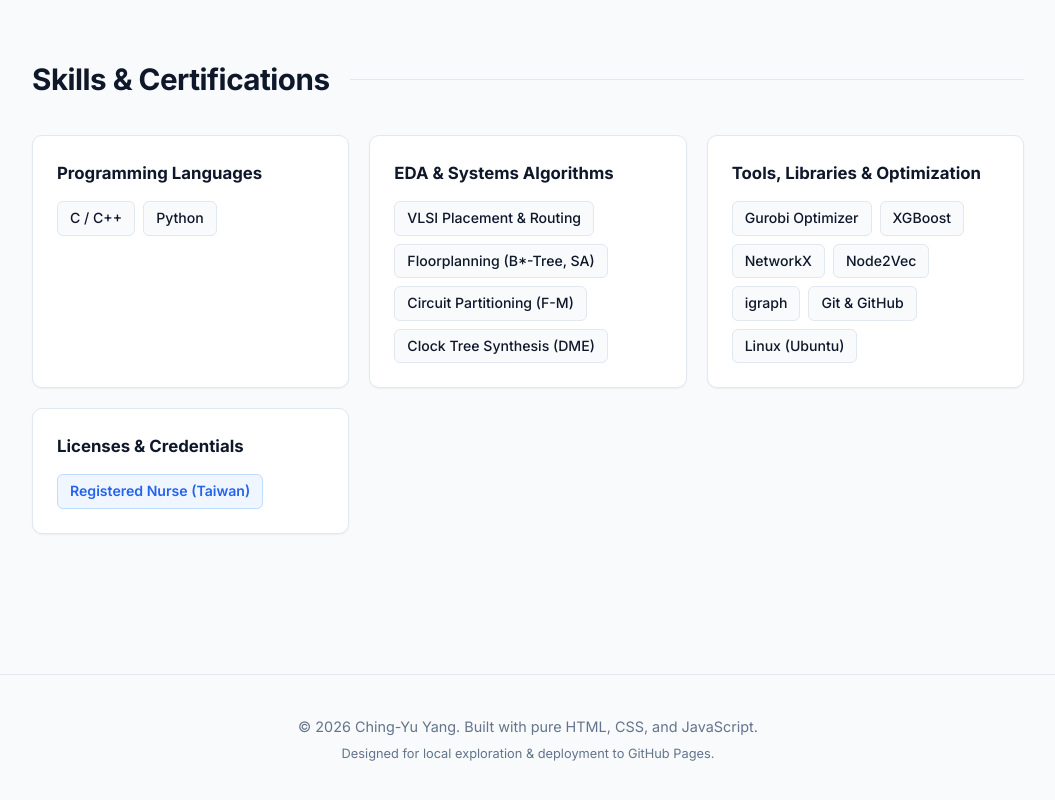
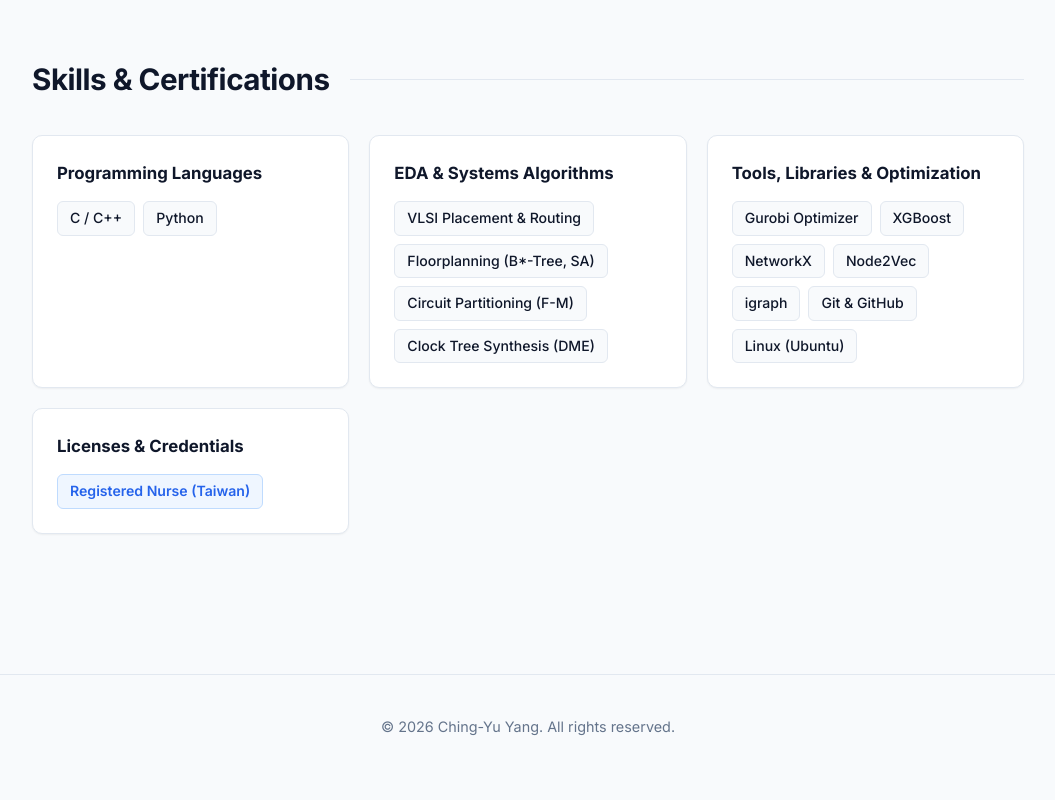
Before and after one commit to cyyang2025/cyyang2025.github.io, a plain HTML site: page index.html in a window 1280 px wide. Shown: the part 3997-4797 px from the top of the page, without its empty margins (112-1167 px from the left). After the commit the page ends 4775 px from the top, so only its background shows below. Drawn offline with Linux system fonts and the light colour scheme.

Commit message:
docs: update portfolio documentation and refine styling

```diff
--- a/index.html
+++ b/index.html
@@ -120,7 +120,7 @@
         <div class="section-line"></div>
       </div>
 
-      <!-- Category Filter Tabs (Demonstrating JavaScript Interactivity) -->
+      <!-- Category Filter Tabs -->
       <div class="filter-tabs">
         <button class="filter-btn active" data-filter="all">All Projects</button>
         <button class="filter-btn" data-filter="eda">EDA & Physical Design (C++)</button>
@@ -380,8 +380,7 @@
 
   <footer class="footer">
     <div class="container footer-content">
-      <p>© 2026 Ching-Yu Yang. Built with pure HTML, CSS, and JavaScript.</p>
-      <p class="footer-sub">Designed for local exploration & deployment to GitHub Pages.</p>
+      <p>© 2026 Ching-Yu Yang. All rights reserved.</p>
     </div>
   </footer>
 
--- a/style.css
+++ b/style.css
@@ -1,6 +1,5 @@
 /* ===================================================================
    Design System & CSS Custom Properties (Variables)
-   展示 CSS 的核心概念：變數、配色規範、暗色模式切換
    =================================================================== */
 :root {
   /* Light Theme Colors */
```
Also changed, not shown: script.js (+3 -6 lines), 1 other file.
